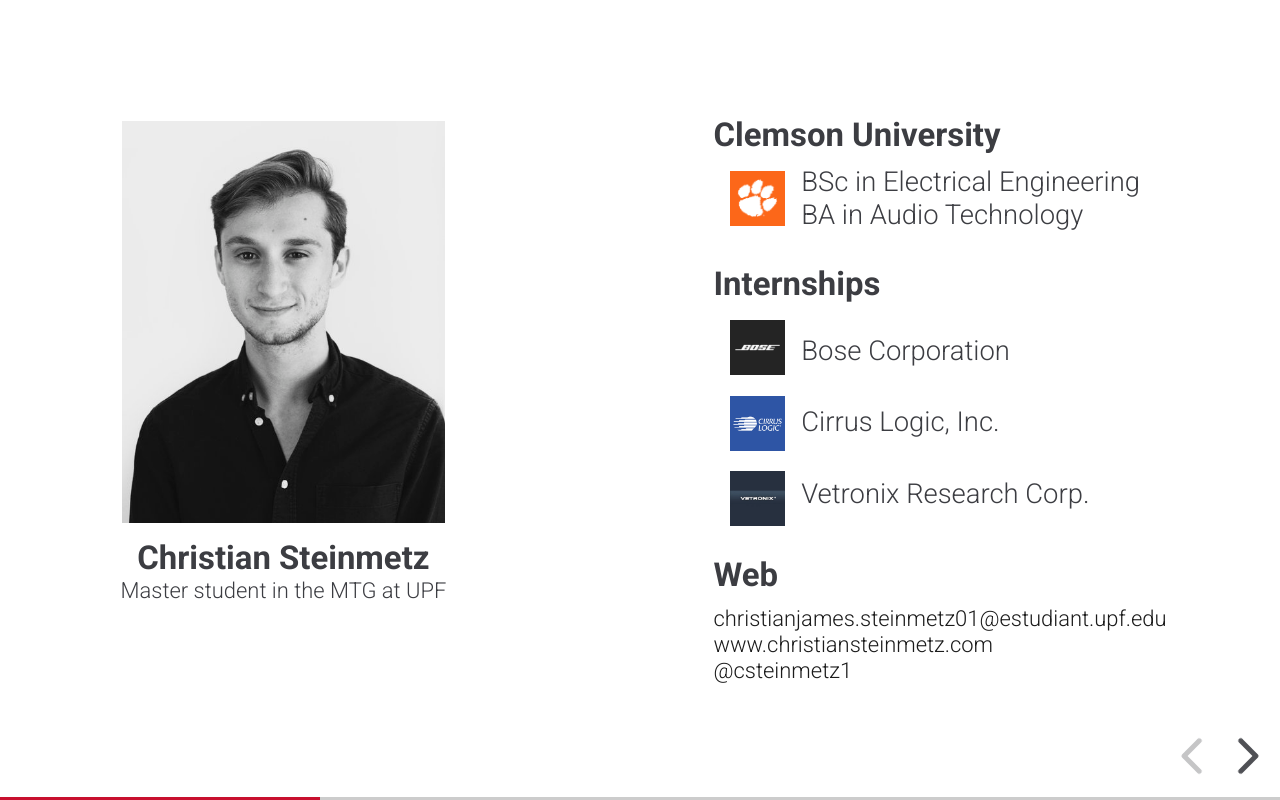
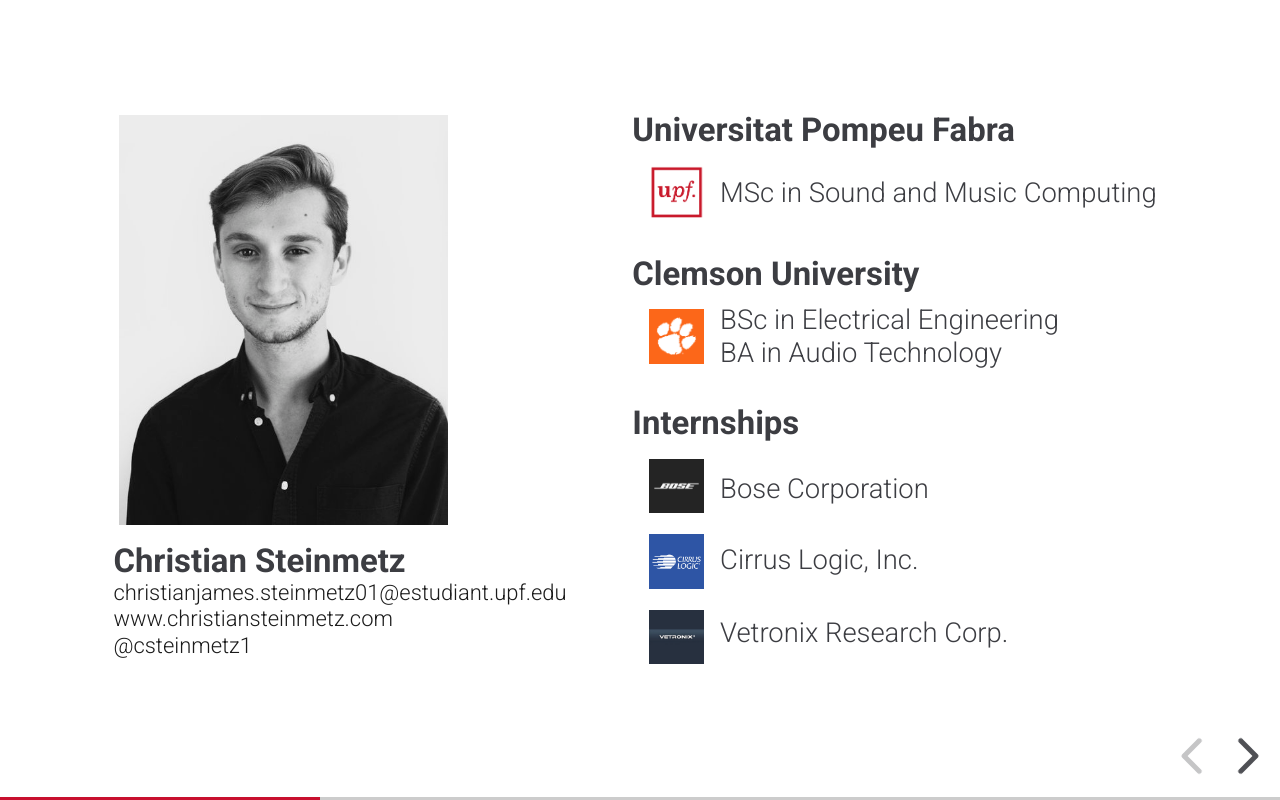
Before and after one commit to csteinmetz1/ML4AP, a website: page index.html in a window 1280 px wide. Both pictures are taken after a click on the button "next slide". Drawn offline with nearby package versions, Linux system fonts and the light colour scheme; some packages are replaced by stand-ins of ours.

Commit message:
format updates to the about me slide

```diff
--- a/index.html
+++ b/index.html
@@ -44,15 +44,25 @@
 				</section>
 				<!-- Personal intro slide --->
 				<section>
-					<div>
-						<div style="float: left; text-align: center;">
+					<div style="float: left; text-align: left;">
 						<img src="img/headshot_bw_sm.jpg" style="width: 300px;">
 						<h3 style="margin: 0px 0 0 0;" ><strong> Christian Steinmetz </strong></h3>
-							<h5>Master student in the MTG at UPF</h5>
+						<h5 style="margin: 0px 0 0 0;"> <a href="mailto:christian.steinmetz@upf.edu">christianjames.steinmetz01@estudiant.upf.edu</a></h5>
+						<h5 style="margin: 0px 0 0 0;"> <a href="https://christiansteinmetz.com">www.christiansteinmetz.com</a></h5>
+						<h5 style="margin: 0px 0 0 0;"> <a href="https://twitter.com/csteinmetz1">@csteinmetz1</a></h5>
 					</div>
-						<div style="float: right; text-align: left;">
 
-							<h3 style="margin: 0px 0 0 0;"><strong>Clemson University</strong></h3>
+					<div style="margin-left: 60px; float:left; text-align: left; width: 50%;">
+
+						<h3 style="margin: 0px 0 0 0;"><strong>Universitat Pompeu Fabra</strong></h3>
+						<div style="margin: 10px; float:left">
+							<img src="img/simbol_upf.png" style="width: 50px;">
+						</div>
+						<div>
+							<h4 style="margin: 25px 0 0 0;">MSc in Sound and Music Computing</h4>
+						</div>
+
+						<h3 style="margin: 40px 0 0 0;"><strong>Clemson University</strong></h3>
 						<div style="margin: 10px; float:left">
 							<img src="img/marca_clemson_square.png" style="width: 50px;">
 						</div>
@@ -75,14 +85,6 @@
 							<h4 style="margin: 28px 0 36px 0;">Cirrus Logic, Inc.</h4>
 							<h4 style="margin: 28px 0 30px 0;">Vetronix Research Corp.</h4>
 						</div>
-
-							<h3 style="margin: 40px 0 10px 0;"><strong>Web</strong></h3>
-							<div>
-								<h5 style="margin: 0px 0 0 0;"> <a href="mailto:christian.steinmetz@upf.edu">christianjames.steinmetz01@estudiant.upf.edu</a></h5>
-								<h5 style="margin: 0px 0 0 0;"> <a href="https://christiansteinmetz.com">www.christiansteinmetz.com</a></h5>
-								<h5 style="margin: 0px 0 0 0;"> <a href="https://twitter.com/csteinmetz1">@csteinmetz1</a></h5>
-							</div>
-
 					</div>
 				</section>
 
```
Also changed, not shown: img/simbol_upf.png (added). Lines whose indentation alone changed are shown as unchanged.
